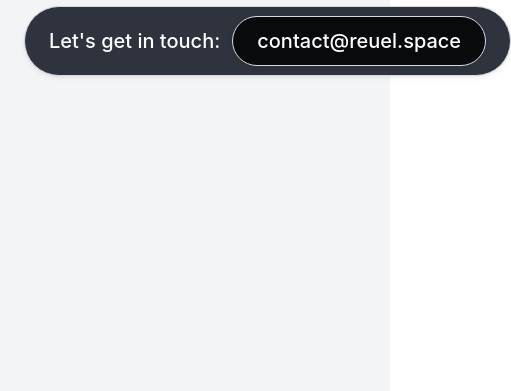
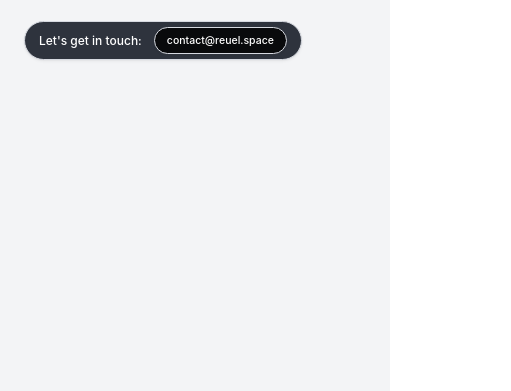
Before and after one commit to rulrok/reuel-space, a plain HTML site: page index.html in a window 390 px wide. Shown: the part 450-841 px from the top of the page, 511 px wide, since content can reach past the window. Drawn offline with nearby package versions, Linux system fonts and the light colour scheme.

Commit message:
fix: Make button responsive

```diff
--- a/index.html
+++ b/index.html
@@ -59,9 +59,9 @@
                             </p>
                         </div>
                         <div class="column is-half-desktop">
-                            <a class="button is-medium is-rounded is-inverted" href="mailto:contact@reuel.space?subject=I'd%20like%20to%20get%20in%20contact&body=Hello%2C%0A%0AI%20found%20you%20through%20your%20website%20and%20I'd%20like%20to...%0A%0A">
+                            <a class="button is-medium is-responsive is-rounded is-inverted" href="mailto:contact@reuel.space?subject=I'd%20like%20to%20get%20in%20contact&body=Hello%2C%0A%0AI%20found%20you%20through%20your%20website%20and%20I'd%20like%20to...%0A%0A">
                                 Let's get in touch:
-                                <span class="has-background-black has-text-white button is-rounded ml-3">contact@reuel.space</span>
+                                <span class="has-background-black has-text-white button is-responsive is-rounded ml-3">contact@reuel.space</span>
                             </a>
                         </div>
                     </div>
```
